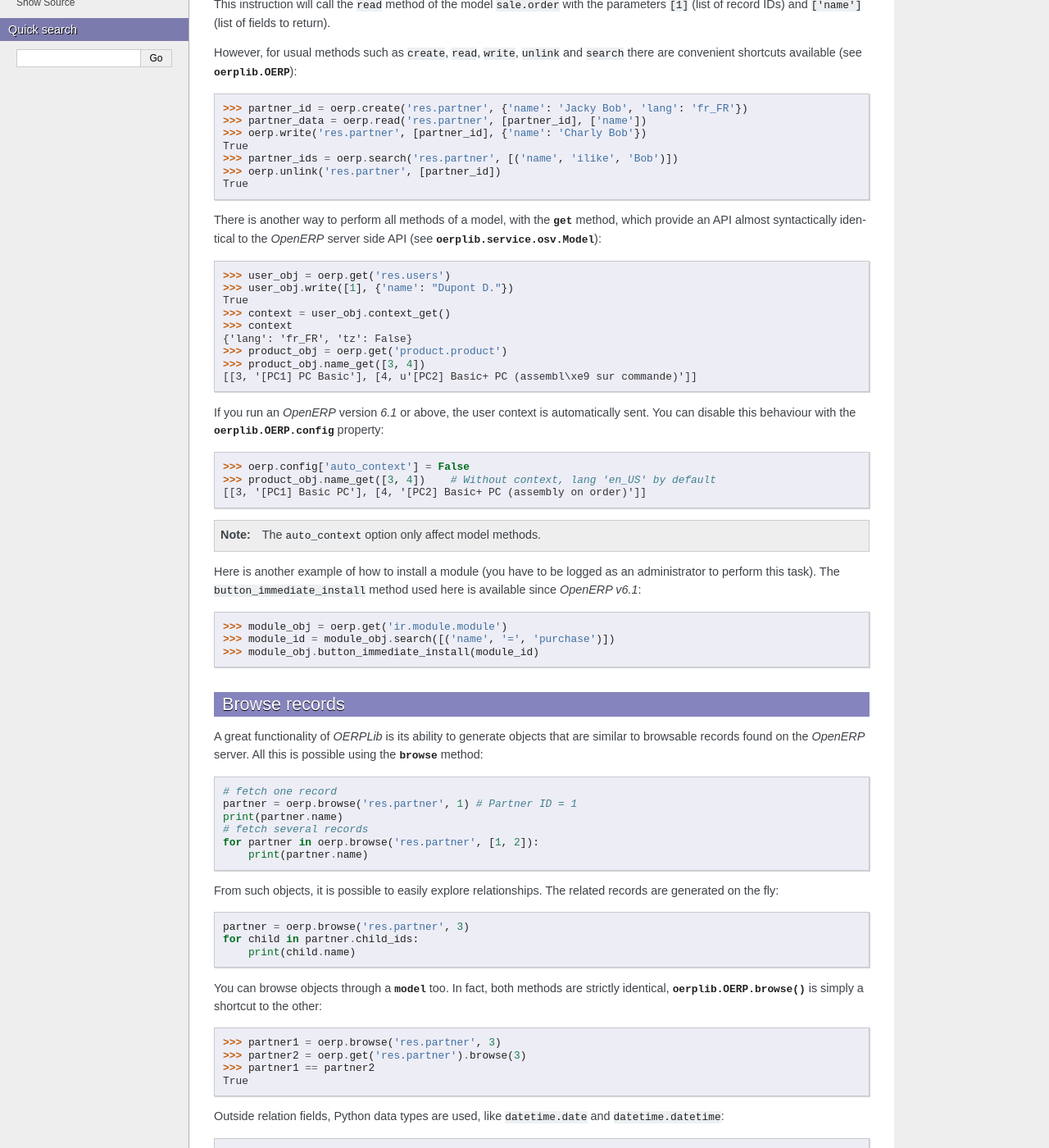
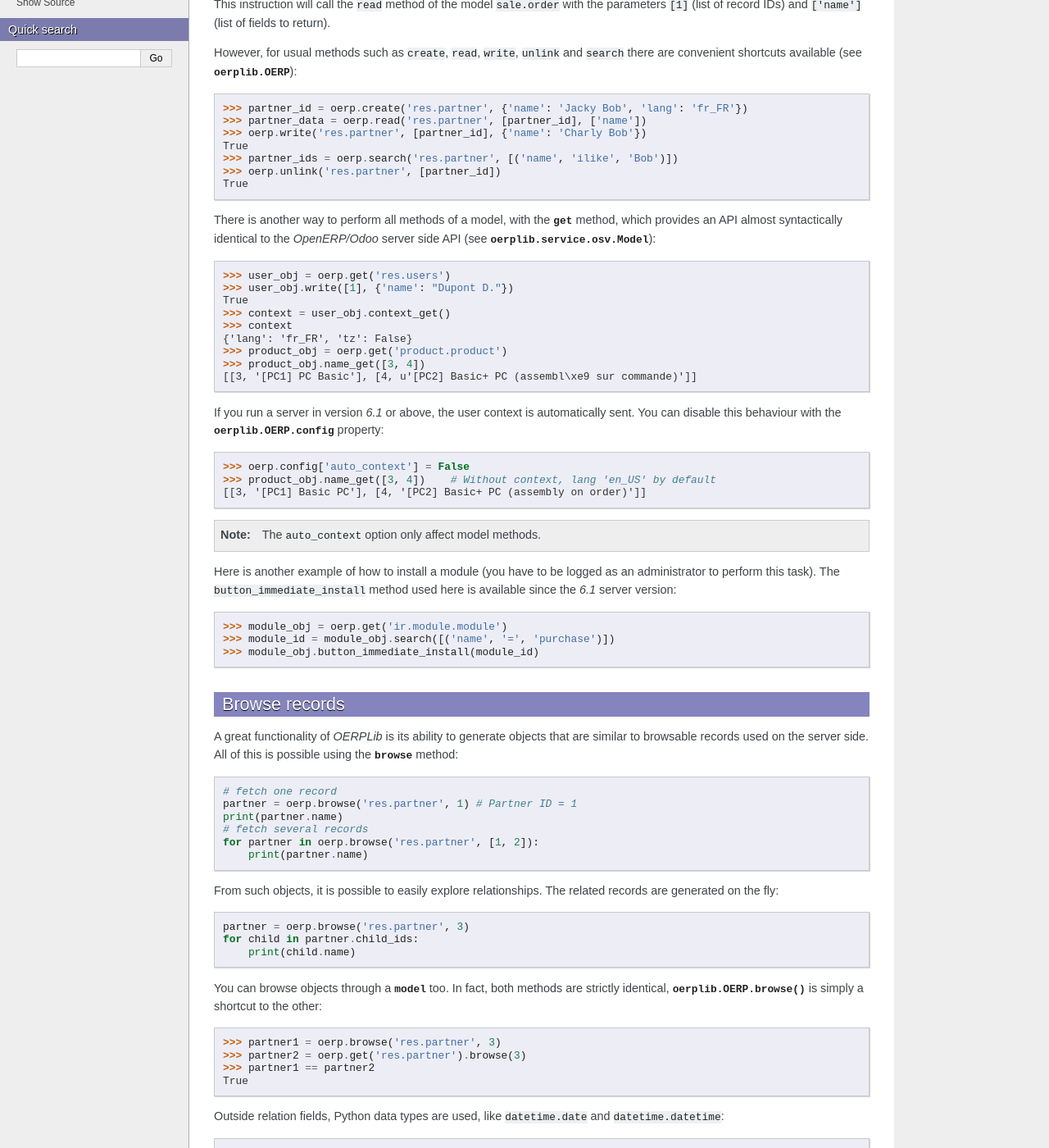
Before and after one commit to osiell/oerplib, a Sphinx documentation site: the page built from doc/source/tutorials.rst, in a window 1280 px wide and 1400 px high, scrolled down 1037 px. Shown: the whole window at 82% size. Built offline with Sphinx 7.4.7, drawn with Linux system fonts in a browser that asks for light colours; some of the changed text lies outside the part shown.

Commit message:
Integrating the new brand 'Odoo' in addition to 'OpenERP'

```diff
--- a/doc/source/tutorials.rst
+++ b/doc/source/tutorials.rst
@@ -7,9 +7,9 @@
 --------------------------------------------
 
 You need an instance of the :class:`OERP <oerplib.OERP>` class to dialog with an
-`OpenERP` server. Let's pretend that you want to connect as `admin` on the
-`db_name` database of the local `OpenERP` server (with the `XML-RPC` service
-which listens on port `8071`). First, prepare the connection::
+`OpenERP/Odoo` server. Let's pretend that you want to connect as `admin` on
+the `db_name` database of your local server (with the `XML-RPC` service which
+listens on port `8071`). First, prepare the connection::
 
     >>> import oerplib
     >>> oerp = oerplib.OERP(server='localhost', protocol='xmlrpc', port=8071)
@@ -40,8 +40,8 @@
     >>> print(user.name)            # print the full name of the user
     >>> print(user.company_id.name) # print the name of its company
 
-Now you are connected, you can easily execute any kind of `RPC` queries on the
-the `OpenERP` server (execute model methods, trigger workflow, download reports,
+Now you are connected, you can easily execute any kind of `RPC` queries on your
+server (execute model methods, trigger workflow, download reports,
 and handle wizards).
 
 .. _tutorials-execute-queries:
@@ -73,8 +73,8 @@
     True
 
 There is another way to perform all methods of a model, with the
-:func:`get <oerplib.OERP.get>` method, which provide an API
-almost syntactically identical to the `OpenERP` server side API
+:func:`get <oerplib.OERP.get>` method, which provides an API
+almost syntactically identical to the `OpenERP/Odoo` server side API
 (see :class:`oerplib.service.osv.Model`)::
 
     >>> user_obj = oerp.get('res.users')
@@ -87,7 +87,7 @@
     >>> product_obj.name_get([3, 4])
     [[3, '[PC1] PC Basic'], [4, u'[PC2] Basic+ PC (assembl\xe9 sur commande)']]
 
-If you run an `OpenERP` version `6.1` or above, the user context is
+If you run a server in version `6.1` or above, the user context is
 automatically sent.
 You can disable this behaviour with the :attr:`oerplib.OERP.config` property::
 
@@ -101,7 +101,7 @@
 
 Here is another example of how to install a module (you have to be logged
 as an administrator to perform this task). The ``button_immediate_install``
-method used here is available since `OpenERP v6.1`::
+method used here is available since the `6.1` server version::
 
     >>> module_obj = oerp.get('ir.module.module')
     >>> module_id = module_obj.search([('name', '=', 'purchase')])
@@ -113,7 +113,7 @@
 --------------
 
 A great functionality of `OERPLib` is its ability to generate objects that are
-similar to browsable records found on the `OpenERP` server. All this
+similar to browsable records used on the server side. All of this
 is possible using the :func:`browse <oerplib.OERP.browse>` method::
 
     # fetch one record
@@ -172,7 +172,7 @@
 
 As see above, it's as simple as that::
 
-    >>> partner.name = "OpenERP"
+    >>> partner.name = "New Name"
     >>> oerp.write_record(partner)
 
 Selection
@@ -222,10 +222,10 @@
 ''''''''''''''''''''''
 
 ``one2many`` and ``many2many`` fields can be updated by providing
-a list of tuple as specified in the `OpenERP` documentation, a list of records,
-a list of record IDs or an empty list or ``False``:
+a list of tuple as specified in the `OpenERP/Odoo` documentation, a list of
+records, a list of record IDs or an empty list or ``False``:
 
-With a standard `OpenERP` tuple, no magic here::
+With a tuple (as documented), no magic here::
 
     >>> user = oerp.get('res.users').browse(1)
     >>> user.groups_id = [(6, 0, [8, 5, 6, 4])]
@@ -368,7 +368,7 @@
 Manage databases
 ----------------
 
-You can manage `OpenERP` databases with the :attr:`oerplib.OERP.db` property.
+You can manage server databases with the :attr:`oerplib.OERP.db` property.
 It offers you a dynamic access to all methods of the ``/db`` RPC service in
 order to list, create, drop, dump, restore databases and so on.
 
@@ -390,7 +390,7 @@
 
     >>> database_id = oerp.db.create('super_admin_passwd', 'test_db', False, 'fr_FR', 'admin')
 
-The creation process may take some time on the `OpenERP` server, and you have
+The creation process may take some time on the server, and you have
 to wait before using the new database. The state of the creation process is
 returned by the
 :func:`get_progress <oerplib.service.db.DB.get_progress>` method::
@@ -407,11 +407,11 @@
     [{'login': u'admin', 'password': u'admin', 'name': u'Administrator'},
      {'login': u'demo', 'password': u'demo', 'name': u'Demo User'}]
 
-Some documentation about methods offered by the `OpenERP` ``/db`` RPC service
+Some documentation about methods offered by the ``/db`` RPC service
 is available :class:`here <oerplib.service.db.DB>`.
 
-Inspect the metadata of OpenERP **(New in version 0.8)**
---------------------------------------------------------
+Inspect the metadata of your server **(New in version 0.8)**
+------------------------------------------------------------
 
 Draw a graph of relationships between models
 ''''''''''''''''''''''''''''''''''''''''''''
--- a/setup.py
+++ b/setup.py
@@ -5,8 +5,10 @@
 
 name = 'OERPLib'
 version = '0.8.1'
-description = 'OpenERP client library which allows to easily interact with an OpenERP server.'
-keywords = "openerp client xml-rpc xml_rpc xmlrpc net-rpc net_rpc netrpc oerplib communication lib library python service web webservice"
+description = ("OERPLib is a Python module providing an easy way to "
+               "pilot your OpenERP and Odoo servers through RPC.")
+keywords = ("openerp odoo server client xml-rpc xmlrpc net-rpc netrpc "
+            "oerplib communication lib library python service web webservice")
 author = "ABF Osiell - Sebastien Alix"
 author_email = 'sebastien.alix@osiell.com'
 url = 'http://pythonhosted.org/OERPLib/'
```
Also changed, not shown: README.txt (+11 -10 lines), doc/source/index.rst (+11 -10 lines), oerplib/__init__.py (+4 -3 lines), 12 other files.
